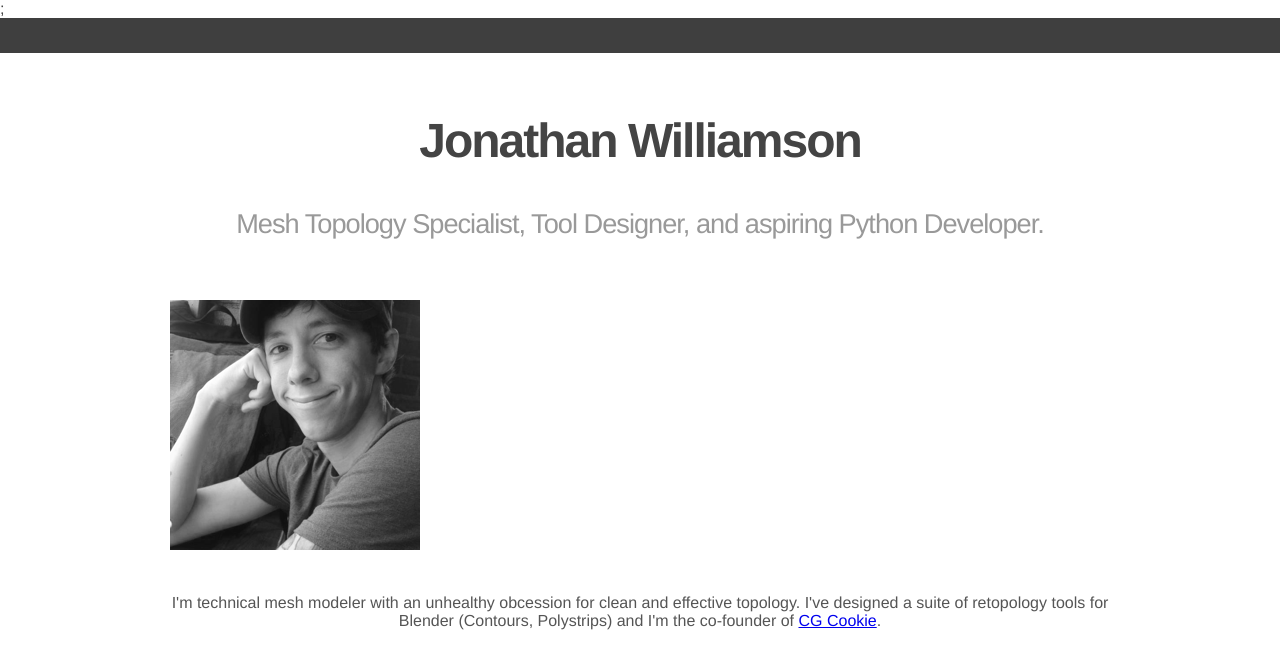
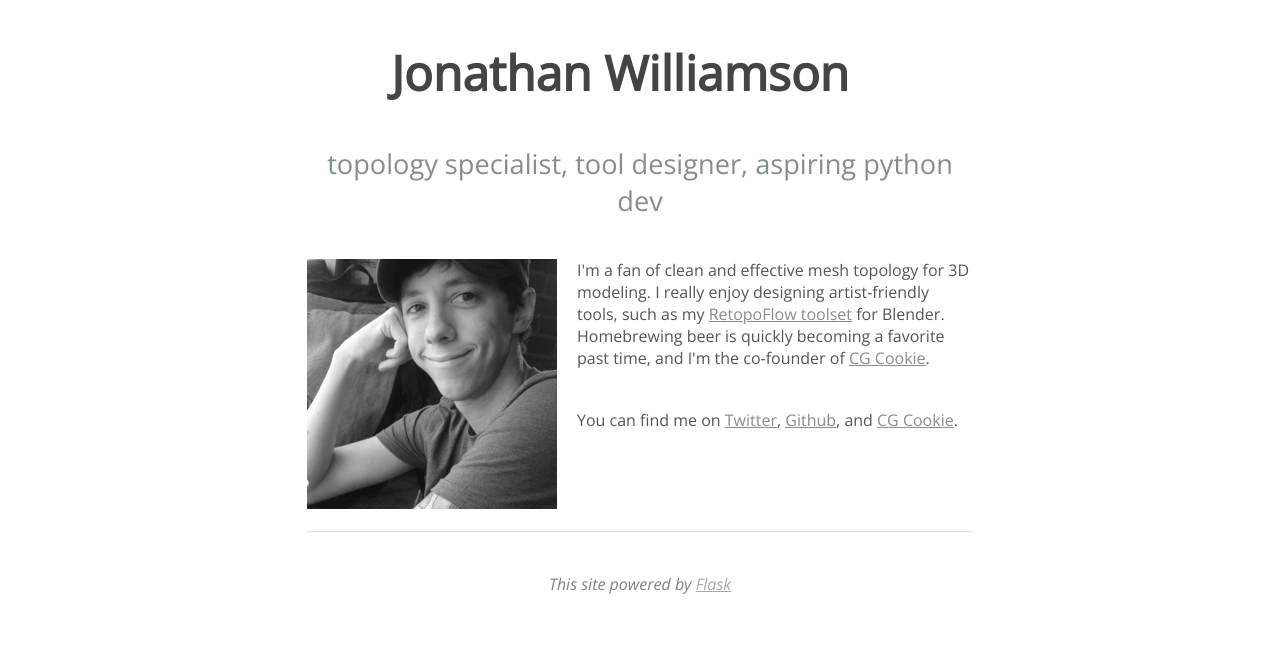
Before and after one commit to carter2422/jw3d, a Flask app: page / in a window 1280 px wide. Shown: the top 669 px of the page. Run offline with Flask 2, Linux system fonts and the light colour scheme.

Commit message:
Update styles and wording.

```diff
--- a/static/css/main.css
+++ b/static/css/main.css
@@ -1,7 +1,7 @@
 body {
   margin: 0;
   padding: 0;
-  font-family: "Helvetica Neue", Helvetica, Arial, sans-serif;
+  font-family: 'Open Sans', sans-serif;
   color: #444;
 }
 
@@ -10,65 +10,104 @@ body {
  */
 
 header {
-  background-color: #2B2B2B;
-  height: 35px;
+  /*height: 40px;*/
   width: 100%;
   opacity: .9;
   margin-bottom: 10px;
 }
 
-/*header h1.logo {
-  margin: 0;
-  font-size: 1.7em;
-  color: #fff;
-  text-transform: uppercase;
+header h1.logo {
+  font-size: 1.5em;
+  color: #000;
   float: left;
 }
 
 header h1.logo:hover {
   color: #fff;
-  text-decoration: none;
 }
- */
+
+footer {
+  display: block;
+  height: 100px;
+  width: auto;
+  clear: both;
+}
+
+footer p {
+  text-align: center;
+  font-style: italic;
+  opacity: .75;
+}
+
+footer hr {
+  margin-top: 100px;
+  opacity: .25;
+}
+
 /*
  * Center the body content
  */
 
 .container {
-  width: 940px;
+  width: 666px;
   margin: 0 auto;
-}
-
-div.jumbo {
-  padding: 10px 0 30px 0;
-  -webkit-border-radius: 6px;
-     -moz-border-radius: 6px;
-          border-radius: 6px;
 }
 
 h2 {
   font-size: 3em;
   margin-top: 40px;
   text-align: center;
-  letter-spacing: -2px;
 }
 
 h3 {
   font-size: 1.7em;
   font-weight: 100;
-  margin-top: 30px;
   text-align: center;
-  letter-spacing: -1px;
-  color: #999;
+  color: #848F87;
 }
 
 p {
   font-size: 1em;
   margin-top: 40px;
-  text-align: center;
+  text-align: left;
   color: #555;
+}
+
+a {
+  color: #848F87;
+}
+
+a:hover {
+  color: #34C758;
 }
 
 img {
     display: inline-block;
+    float: left;
+    padding-right: 20px;
 }
+
+/*
+ * Display navigation links inline
+ */
+
+.menu {
+  float: right;
+  margin-top: 8px;
+}
+
+.menu li {
+  display: inline;
+}
+
+.menu li + li {
+  margin-left: 35px;
+}
+
+.menu li a {
+  color: #848F87;
+  text-decoration: none;
+}
+.menu:hover li a {
+  color: #34C758;
+}
--- a/templates/home.html
+++ b/templates/home.html
@@ -1,13 +1,20 @@
 {% extends "layout.html" %}
 {% block content %}
-  <div class="jumbo">
+
+<div>
   <h2>Jonathan Williamson<h2>
-    <h3>Mesh Topology Specialist, Tool Designer, and aspiring Python Developer.<h3>
+  <h3>topology specialist, tool designer, aspiring python dev<h3>
 </div>
 <div>
 	<img src="{{ url_for('static', filename='img/jonathan_bio_250x250_bw.png') }}" alt="Jonathan Williamson">
   <div>
-  	<p>I'm technical mesh modeler with an unhealthy obcession for clean and effective topology. I've designed a suite of retopology tools for Blender (Contours, Polystrips) and I'm the co-founder of <a href="http://cgcookie.com">CG Cookie</a>.
+  	<p>
+      I'm a fan of clean and effective mesh topology for 3D modeling. I really enjoy designing artist-friendly tools, such as my <a href="http://cgcookiemarkets.com/blender/all-products/contours-polystrips-retopology-bundle/">RetopoFlow toolset</a> for Blender. Homebrewing beer is quickly becoming a favorite past time, and I'm the co-founder of <a href="http://cgcookie.com">CG Cookie</a>.
+	 </p>
+    <p>
+      You can find me on <a href="https://twitter.com/carter2422">Twitter</a>, <a href="https://github.com/carter2422">Github</a>, and <a href="http://cgcookie.com/profile/jonathanwilliamson/">CG Cookie</a>.
     </p>
   </div>
+</div>
+
 {% endblock %}
--- a/templates/layout.html
+++ b/templates/layout.html
@@ -2,13 +2,19 @@
 <html>
   <head>
     <title>JW3D</title>
-    <link rel="stylesheet" href="{{ url_for('static', filename='css/main.css') }}">;
+    <link rel="stylesheet" href="{{ url_for('static', filename='css/main.css') }}">
+    <link href='http://fonts.googleapis.com/css?family=Open+Sans:300italic,300' rel='stylesheet' type='text/css'>
   </head>
   <body>
 
     <header>
       <div class="container">
         <!-- <h1 class="logo">JW3D</h1> -->
+          <strong><nav>
+          <ul class="menu">
+            <!-- <li><a href="{{ url_for('home') }}">Me</a></li> -->
+          </ul>
+        </nav></strong>
       </div>
     </header>
 
@@ -17,5 +23,13 @@
       {% endblock %}
     </div>
 
+    <footer>
+      <div class="container">
+        <hr>
+        <p>
+          This site powered by <a href="http://flask.pocoo.org">Flask</a>
+        </p>
+      </div>
+
   </body>
 </html>
```
Lines whose indentation alone changed are shown as unchanged.
